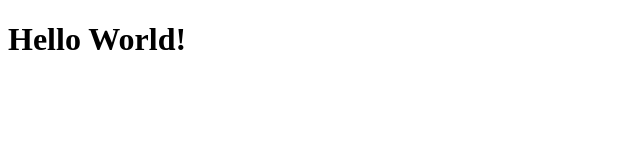
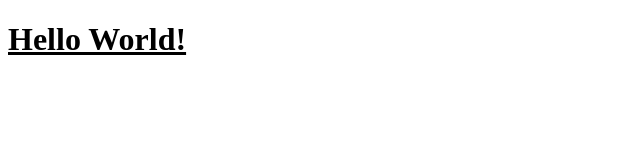
Before and after one commit to soniajosephine/soniajosephine.github.io, a plain HTML site: page index.html in a window 1280 px wide. Shown: the full height of the page, 0-640 px from the left. Drawn offline with Linux system fonts and the light colour scheme.

Commit message:
Update index.html

```diff
--- a/index.html
+++ b/index.html
@@ -4,6 +4,6 @@
 	<title>El Shop</title>
 </head>
 <body>
-	<h1>Hello World!</h1>
+	<h1><u>Hello World!</u></h1>
 </body>
 </html>
```
